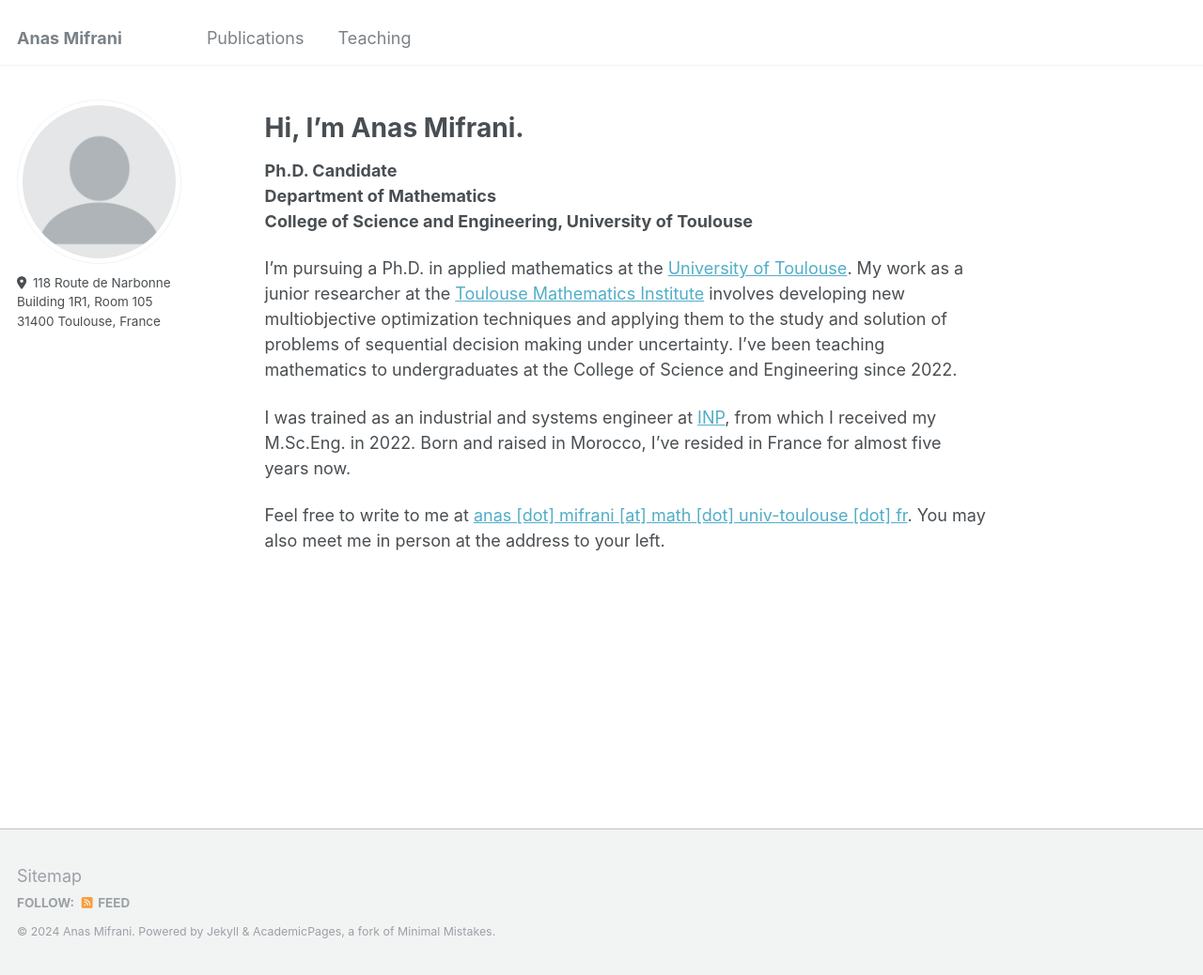
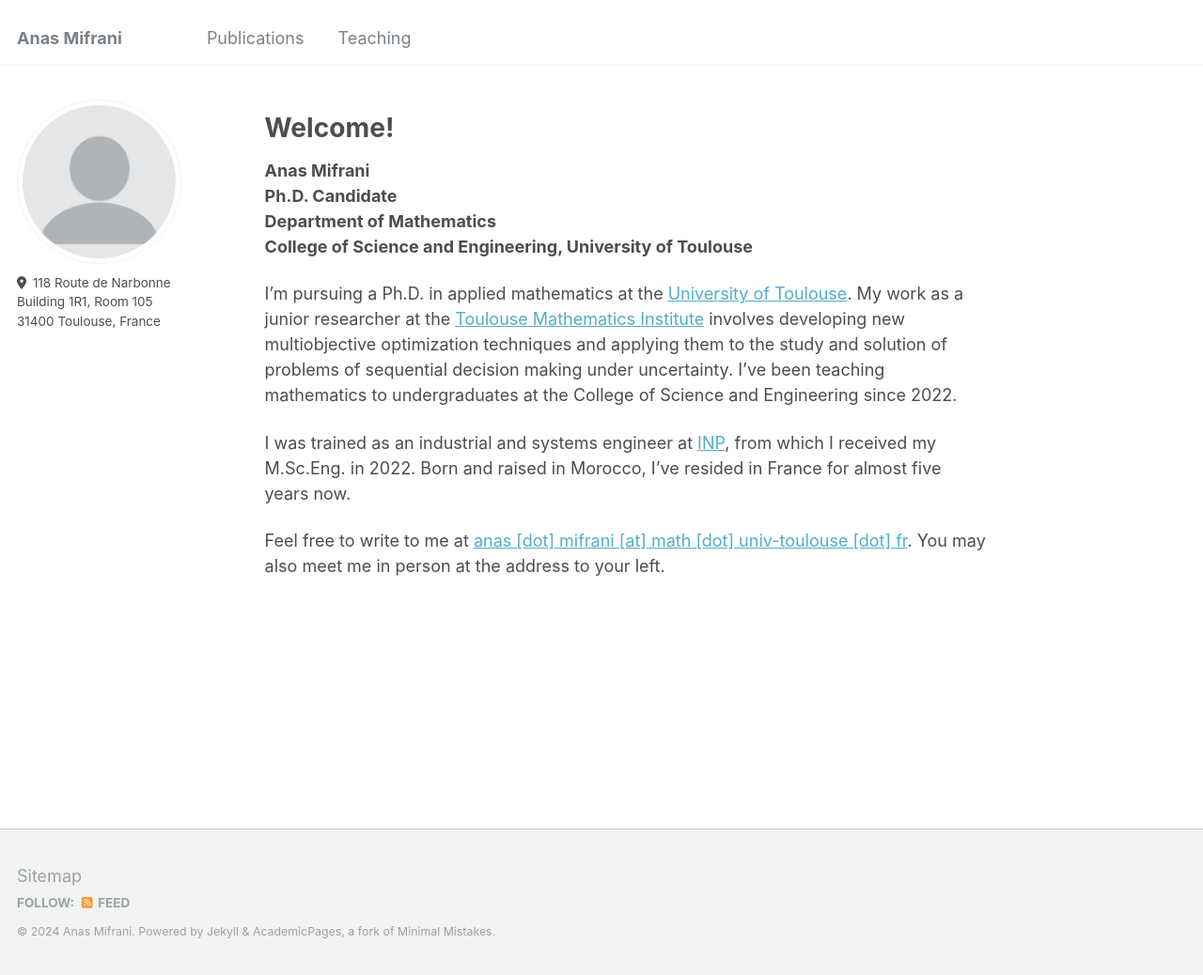
Before and after one commit to anmifrani/anmifrani.github.io, a Jekyll site: the page built from _pages/about.md, in a window 1280 px wide and 1038 px high. Shown: the whole window at 94% size. Built offline with Jekyll 4.4.1, drawn with Linux system fonts in a browser that asks for light colours.

Commit message:
Update about.md

```diff
--- a/_pages/about.md
+++ b/_pages/about.md
@@ -7,7 +7,8 @@ redirect_from:
   - /about.html
 ---
 
-# Hi, I'm Anas Mifrani.
+# Welcome!
+<b>Anas Mifrani</b> <br>
 <b>Ph.D. Candidate</b> <br>
 <b>Department of Mathematics</b> <br>
 <b>College of Science and Engineering, University of Toulouse</b> <br>
```
